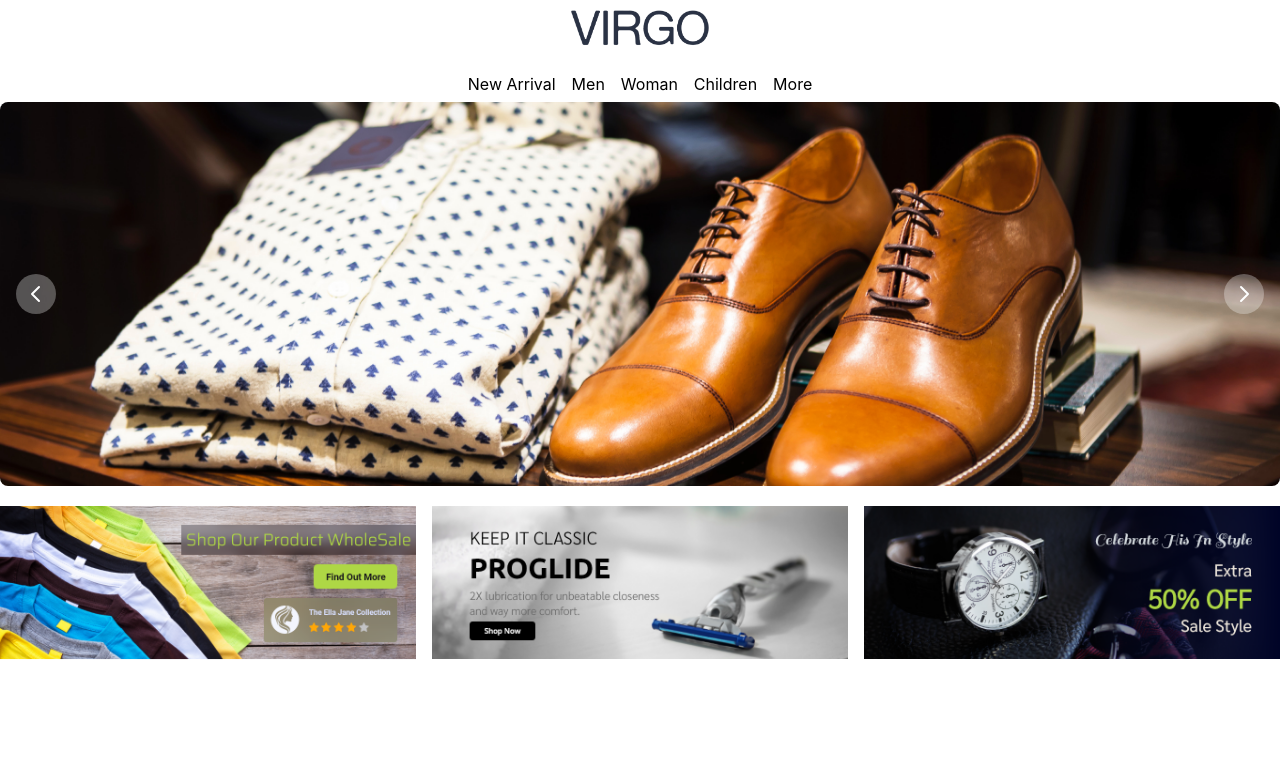
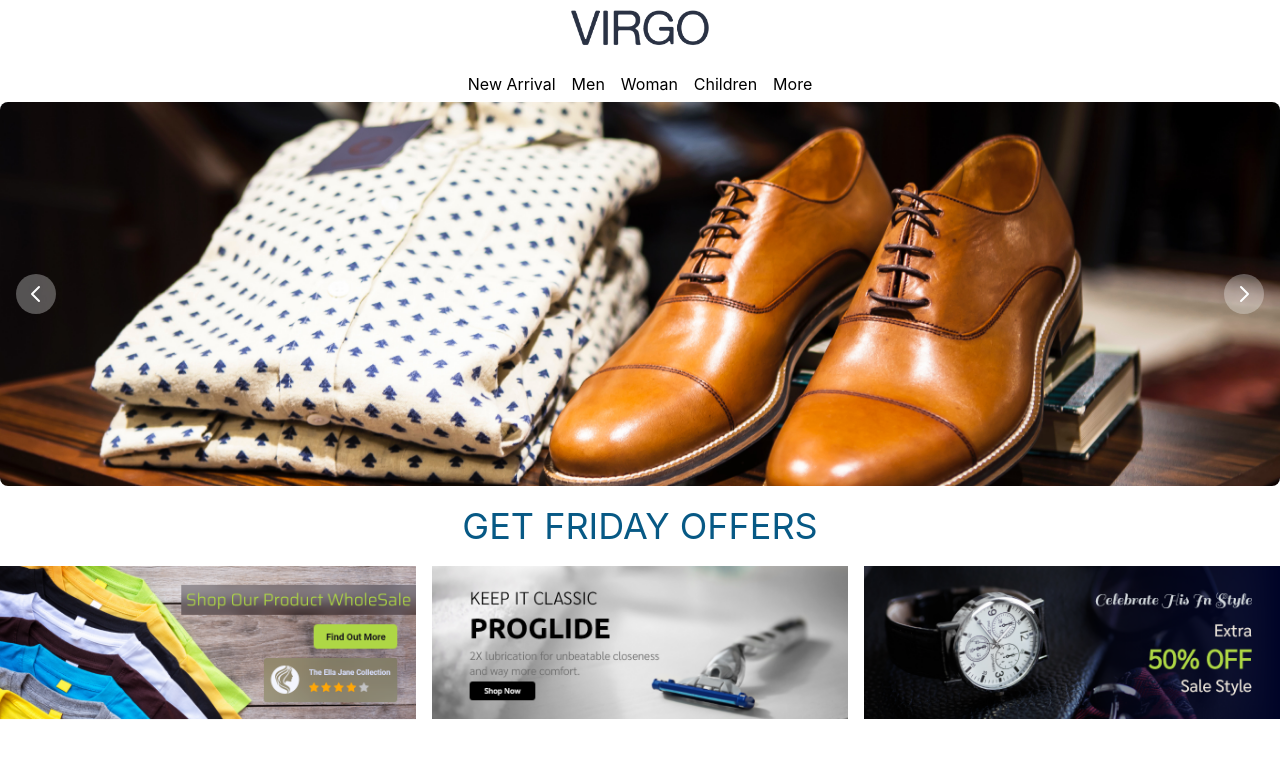
Before and after one commit to Uchchash346/TechValley-Frontend, a React (Create React App) app: page / in a window 1280 px wide. Shown: the top 758 px of the page. Built offline with nearby package versions, Linux system fonts and the light colour scheme.

Commit message:
api structure setup

```diff
--- a/src/components/pages/OfferDeal.js
+++ b/src/components/pages/OfferDeal.js
@@ -6,15 +6,22 @@ const OfferDeal = () => {
     return (
         <>
             <div class="container mx-auto pt-5">
+            <h2 className="text-sky-800 text-center pb-5 text-4xl uppercase">Get Friday Offers</h2>
                 <div className="grid grid-rows-1 grid-flow-col gap-4">
                     <div>
-                        <img src={OfferImage1} alt="" />
+                        <a href="/">
+                            <img src={OfferImage1} alt="" />
+                        </a>
                     </div>
                     <div>
-                        <img src={OfferImage2} alt="" />
+                        <a href="/">
+                            <img src={OfferImage2} alt="" />
+                        </a>
                     </div>
                     <div>
-                        <img src={OfferImage3} alt="" />
+                        <a href="/">
+                            <img src={OfferImage3} alt="" />
+                        </a>
                     </div>
                 </div>
             </div>
```
Also changed, not shown: src/data/data.json (added, +16 -0 lines).
